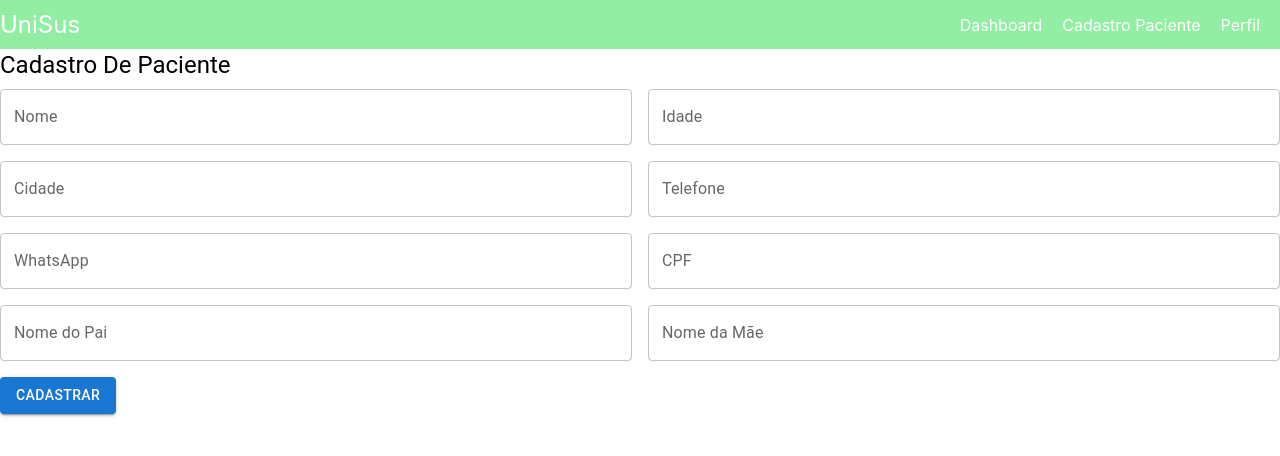
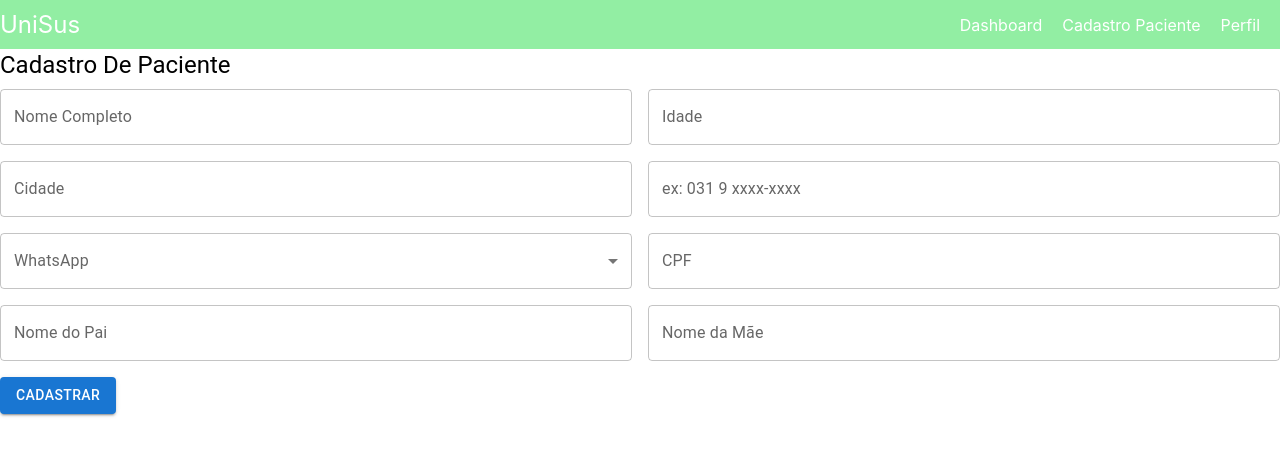
Before and after one commit to jadelcruz1/UniSus, a React (Create React App) app: page /cadastro in a window 1280 px wide. Shown: the top 456 px of the page. Built offline with nearby package versions, Linux system fonts and the light colour scheme.

Commit message:
tela cadastro melhorada

```diff
--- a/src/components/Cadastro.js
+++ b/src/components/Cadastro.js
@@ -1,5 +1,5 @@
 import React, { useState } from 'react';
-import { Box, TextField, Button, Typography, Grid } from '@mui/material';
+import { Box, TextField, Button, Typography, Grid, FormControl, InputLabel, Select, MenuItem } from '@mui/material';
 
 const Cadastro = ({ onSubmit }) => {
   const [nome, setNome] = useState('');
@@ -44,7 +44,7 @@ const Cadastro = ({ onSubmit }) => {
         <Grid container spacing={2}>
           <Grid item xs={6}>
             <TextField
-              label="Nome"
+              label="Nome Completo"
               variant="outlined"
               fullWidth
               value={nome}
@@ -72,7 +72,7 @@ const Cadastro = ({ onSubmit }) => {
           </Grid>
           <Grid item xs={6}>
             <TextField
-              label="Telefone"
+              label="ex: 031 9 xxxx-xxxx"
               variant="outlined"
               fullWidth
               value={telefone}
@@ -80,13 +80,18 @@ const Cadastro = ({ onSubmit }) => {
             />
           </Grid>
           <Grid item xs={6}>
-            <TextField
-              label="WhatsApp"
-              variant="outlined"
-              fullWidth
-              value={whatsapp}
-              onChange={(event) => setWhatsApp(event.target.value)}
-            />
+            <FormControl fullWidth variant="outlined">
+              <InputLabel id="whatsapp-label">WhatsApp</InputLabel>
+              <Select
+                labelId="whatsapp-label"
+                value={whatsapp}
+                onChange={(event) => setWhatsApp(event.target.value)}
+                label="WhatsApp"
+              >
+                <MenuItem value="Sim">Sim</MenuItem>
+                <MenuItem value="Não">Não</MenuItem>
+              </Select>
+            </FormControl>
           </Grid>
           <Grid item xs={6}>
             <TextField
```
